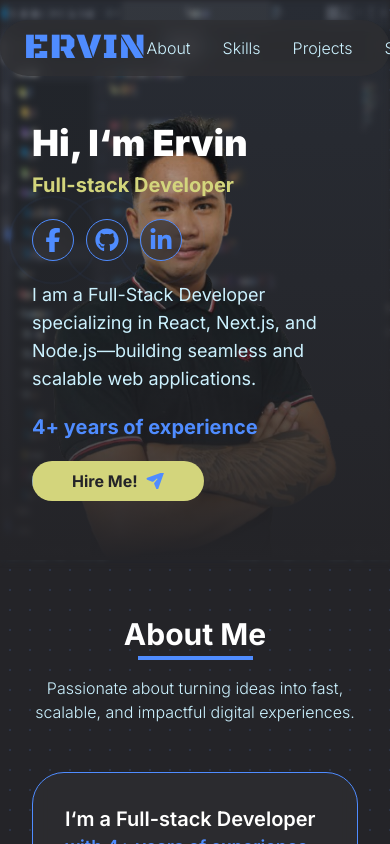
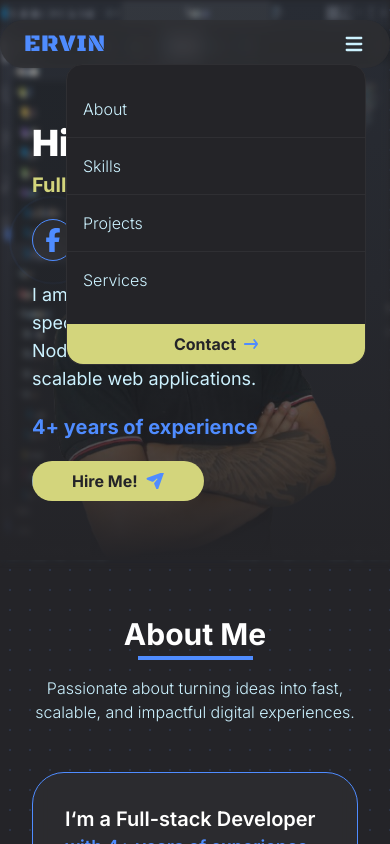
Before and after one commit to ervingorospe/ervin-website-2026, a Next.js app: page / in a window 390 px wide. Shown: the top 844 px of the page. Built offline with nearby package versions, Linux system fonts and the light colour scheme.

Commit message:
added mobile header menu

```diff
--- a/app/layout.tsx
+++ b/app/layout.tsx
@@ -34,7 +34,7 @@ export default function RootLayout({
       className={`${inter.variable} antialiased`}
       suppressHydrationWarning={true}
     >
-      <body className="mx-auto max-w-480">{children}</body>
+      <body>{children}</body>
     </html>
   );
 }
--- a/app/page.tsx
+++ b/app/page.tsx
@@ -13,7 +13,7 @@ export default function Home() {
     <>
       <Header />
 
-      <main>
+      <main className="mx-auto max-w-480 overflow-hidden">
         <Hero />
         <About />
         <Skills />
--- /dev/null
+++ b/components/icons/BarIcon.tsx
@@ -0,0 +1,16 @@
+"use client";
+
+export default function BarIcon({ className }: { className: string }) {
+  return (
+    <svg
+      xmlns="http://www.w3.org/2000/svg"
+      viewBox="0 0 640 640"
+      className={className}
+    >
+      <path
+        fill="currentColor"
+        d="M96 160C96 142.3 110.3 128 128 128L512 128C529.7 128 544 142.3 544 160C544 177.7 529.7 192 512 192L128 192C110.3 192 96 177.7 96 160zM96 320C96 302.3 110.3 288 128 288L512 288C529.7 288 544 302.3 544 320C544 337.7 529.7 352 512 352L128 352C110.3 352 96 337.7 96 320zM544 480C544 497.7 529.7 512 512 512L128 512C110.3 512 96 497.7 96 480C96 462.3 110.3 448 128 448L512 448C529.7 448 544 462.3 544 480z"
+      />
+    </svg>
+  );
+}
--- a/components/layout/Header.tsx
+++ b/components/layout/Header.tsx
@@ -4,14 +4,20 @@ import Paper from "@/components/Paper";
 import Button from "@/components/Button";
 import Logo from "@/components/layout/Logo";
 import Navigation from "@/components/layout/Navigation";
+import MenuNav from "@/components/layout/MenuNav";
 
 export default function Header() {
   return (
     <header className="fixed w-full top-5 z-100">
       <Paper className="max-w-5xl mx-auto px-6 py-2 rounded-4xl">
         <div className="flex justify-between items-center">
-          <Logo />
+          <Logo size="text-2xl sm:text-4xl" />
+
+          <div className="hidden sm:block">
             <Navigation />
+          </div>
+
+          <div className="hidden sm:block">
             <Button
               link="#contact"
               firstText={
@@ -41,6 +47,9 @@ export default function Header() {
               }
             />
           </div>
+
+          <MenuNav />
+        </div>
       </Paper>
     </header>
   );
--- /dev/null
+++ b/components/layout/MenuNav.tsx
@@ -0,0 +1,72 @@
+"use client";
+
+import { useState } from "react";
+import BarIcon from "@/components/icons/BarIcon";
+import { menu } from "./Navigation";
+import Link from "next/link";
+import Button from "@/components/Button";
+
+export default function MenuNav() {
+  const [isOpen, setIsOpen] = useState(true);
+
+  return (
+    <div className="relative block sm:hidden">
+      <div
+        onClick={() => setIsOpen((isOpen) => !isOpen)}
+        className="cursor-pointer"
+      >
+        <BarIcon className="h-6 w-auto" />
+      </div>
+
+      <div
+        className={`absolute right-0 mt-2 w-[300px] bg-background border border-paper rounded-2xl transition-all duration-300 origin-top
+        ${isOpen ? "opacity-100 scale-100 translate-y-0" : "opacity-0 scale-95 -translate-y-2 pointer-events-none"}`}
+      >
+        <ul className="py-4">
+          {menu?.map((menu) => (
+            <li
+              key={menu.label}
+              className="px-4 py-4 cursor-pointer border-b border-paper last:border-none group hover:bg-paper hover:text-primary transition-all ease-in-out duration-300"
+            >
+              <Link href={menu.link} onClick={() => setIsOpen(false)}>
+                {menu.label}
+              </Link>
+            </li>
+          ))}
+        </ul>
+
+        <div onClick={() => setIsOpen(false)}>
+          <Button
+            defaultClass="bg-accent text-background hover:text-foreground flex rounded-none rounded-b-2xl w-full"
+            link="#contact"
+            firstText={
+              <>
+                Contact
+                <span>
+                  <svg
+                    xmlns="http://www.w3.org/2000/svg"
+                    width="14"
+                    height="10"
+                    viewBox="0 0 14 10"
+                    fill="none"
+                  >
+                    <path
+                      d="M13.7721 5.70592C14.076 5.31548 14.076 4.6814 13.7721 4.29096L10.6609 0.292831C10.357 -0.0976105 9.86362 -0.0976105 9.55979 0.292831C9.25596 0.683273 9.25596 1.31735 9.55979 1.70779L11.3439 4.00047H0.777812C0.347585 4.00047 0 4.44713 0 5C0 5.55287 0.347585 5.99953 0.777812 5.99953H11.3439L9.55979 8.29221C9.25596 8.68265 9.25596 9.31673 9.55979 9.70717C9.86362 10.0976 10.357 10.0976 10.6609 9.70717L13.7721 5.70904V5.70592Z"
+                      fill="#4F8CFF"
+                    />
+                  </svg>
+                </span>
+              </>
+            }
+            secondText={
+              <>
+                Let’s go
+                <span>😊</span>
+              </>
+            }
+          />
+        </div>
+      </div>
+    </div>
+  );
+}
--- a/components/layout/Navigation.tsx
+++ b/components/layout/Navigation.tsx
@@ -2,7 +2,7 @@
 
 import Link from "next/link";
 
-const menu = [
+export const menu = [
   {
     label: "About",
     link: "#about",
--- a/components/sections/Contact.tsx
+++ b/components/sections/Contact.tsx
@@ -9,7 +9,7 @@ import ContactForm from "@/components/sections/ContactForm";
 
 export default function Contact() {
   return (
-    <div className="app-container mt-14 md:mt-44" id="Contact">
+    <div className="app-container mt-14 md:mt-44" id="contact">
       <div className="grid md:grid-cols-2 gap-10 md:gap-24 items-start">
         <ContactForm />
         <Paper className="border p-6 border-primary rounded-4xl">
--- a/components/sections/Projects.tsx
+++ b/components/sections/Projects.tsx
@@ -5,7 +5,7 @@ import Carousel from "@/components/Carousel";
 
 export default function Projects() {
   return (
-    <div className="app-container mt-14 md:mt-44" id="Projects">
+    <div className="app-container mt-14 md:mt-44" id="projects">
       <div className="text-center">
         <SectionHeader
           heading="Projects"
--- a/components/sections/Services.tsx
+++ b/components/sections/Services.tsx
@@ -45,7 +45,7 @@ const services = [
 
 export default function Services() {
   return (
-    <div className="app-container mt-14 md:mt-44" id="Services">
+    <div className="app-container mt-14 md:mt-44" id="services">
       <div className="text-center">
         <SectionHeader
           heading="My Services"
--- a/package.json
+++ b/package.json
@@ -11,7 +11,7 @@
   "dependencies": {
     "emailjs-com": "^3.2.0",
     "framer-motion": "^12.38.0",
-    "next": "16.2.1",
+    "next": "^16.2.4",
     "react": "19.2.4",
     "react-dom": "19.2.4"
   },
```
Also changed, not shown: 1 other file (tests, documents, lock files or other folders). Lines whose indentation alone changed are shown as unchanged.
